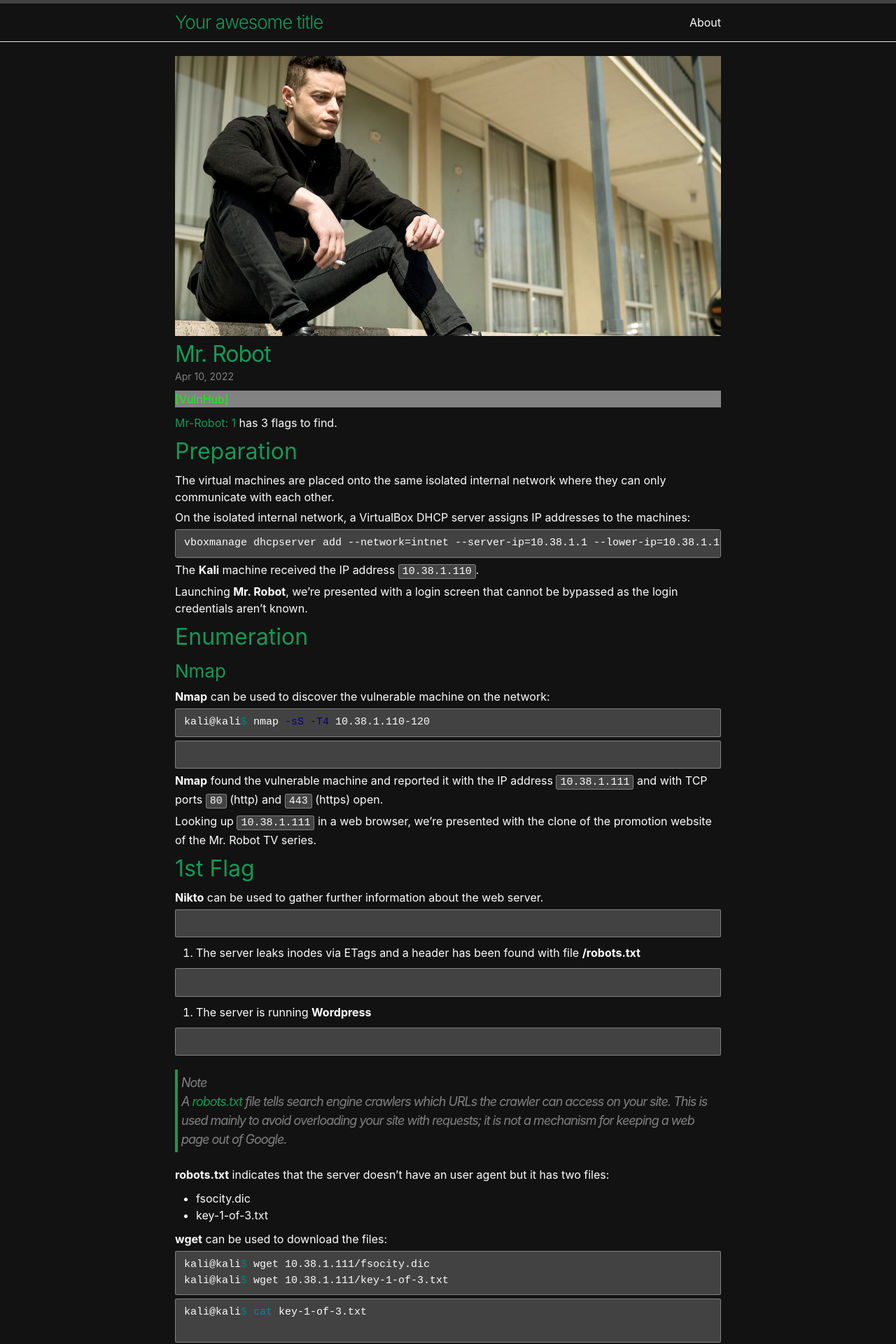
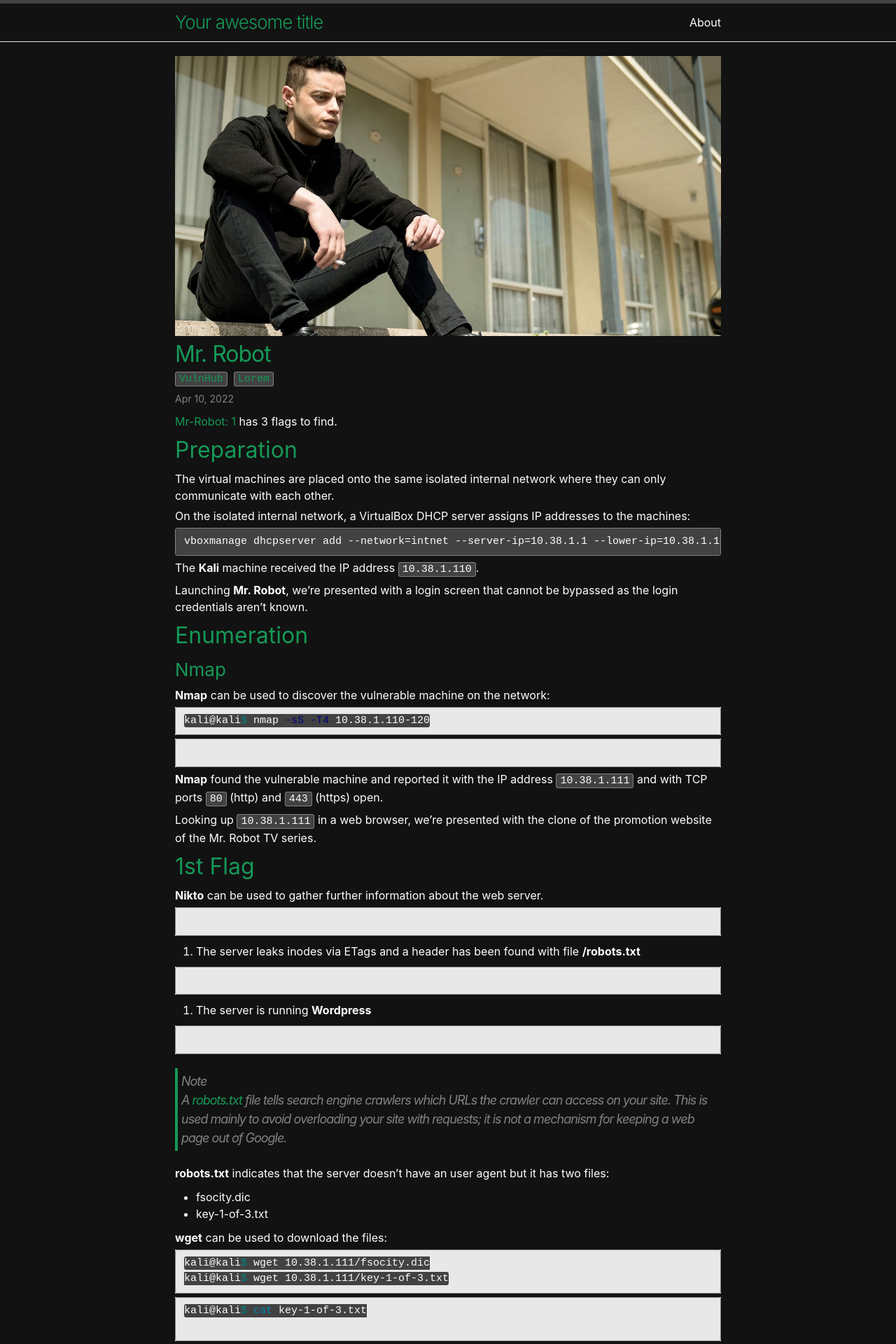
Before and after one commit to marcellbarsony/blog, a Jekyll site: the page built from _posts/Category/2022-04-11-Mr_Robot.md, in a window 1280 px wide. Shown: the top 1920 px of the page at 70% size. Built offline with Jekyll 4.4.1, drawn with Linux system fonts in a browser that asks for light colours.

Commit message:
Fixed blog post tags

```diff
--- a/_layouts/post.html
+++ b/_layouts/post.html
@@ -26,6 +26,14 @@
           <h1 class="post-title p-name" itemprop="name headline">
             {{ page.title | escape }}
           </h1>
+          <!-- Tag -->
+          <p>
+            {% for tag in page.tags %}
+              {% capture tag_name %}{{ tag }}{% endcapture %}
+              <a href="/tag/{{ tag_name }}"><code><nobr>{{ tag_name }}</nobr></code>&nbsp;</a>
+            {% endfor %}
+          </p>
+          <!-- End Tag -->
           <!-- Metadata -->
           <p class="post-meta">
             <!-- Time -->
@@ -37,12 +45,6 @@
             {%- if page.author -%}
                 <span itemprop="author" itemscope itemtype="http://schema.org/Person"><span class="p-author h-card" itemprop="name">{{ page.author }}</span></span>
               {%- endif -%}
-            <!-- Tag -->
-              {% for tag in page.tags %}
-                {% capture tag_name %}{{ tag }}{% endcapture %}
-                  <p class="post-tag">[{{tag_name}}]</p>
-                {% endfor %}
-            <!-- End Tag -->
           </p>
         </header>
 
--- a/_posts/Category/2022-04-11-Mr_Robot.md
+++ b/_posts/Category/2022-04-11-Mr_Robot.md
@@ -3,7 +3,7 @@ layout: post
 title: "Mr. Robot"
 date: 2022-04-10 20:50:57 +0200
 categories: VulnHub
-tags: VulnHub
+tags: VulnHub Lorem
 excerpt: "Lorem ipsum dolor sit amet, consectetur adipiscing elit. Cras nulla nisi, gravida eget lacus sed, feugiat rhoncus lectus. Maecenas condimentum rutrum dolor, ut ultrices risus tempor vel. Mauris sed iaculis elit, id efficitur nulla. Morbi vitae purus et eros venenatis hendrerit quis non nibh. Suspendisse est turpis, ultricies et ipsum et, semper tincidunt ex. Phasellus accumsan enim nec arcu mollis ultricies. Suspendisse congue mi diam, ut auctor turpis faucibus ut."
 ---
 
--- a/_sass/styles/_syntax-highlighting.scss
+++ b/_sass/styles/_syntax-highlighting.scss
@@ -5,7 +5,7 @@
   @extend %vertical-rhythm;
 
   .highlighter-rouge & {
-    background: $grey-color-dark;
+    background: $grey-color-light;
   }
 
   .c     { color: #998;    font-style: italic } // Comment
```
Also changed, not shown: _layouts/home.html (+9 -3 lines).
